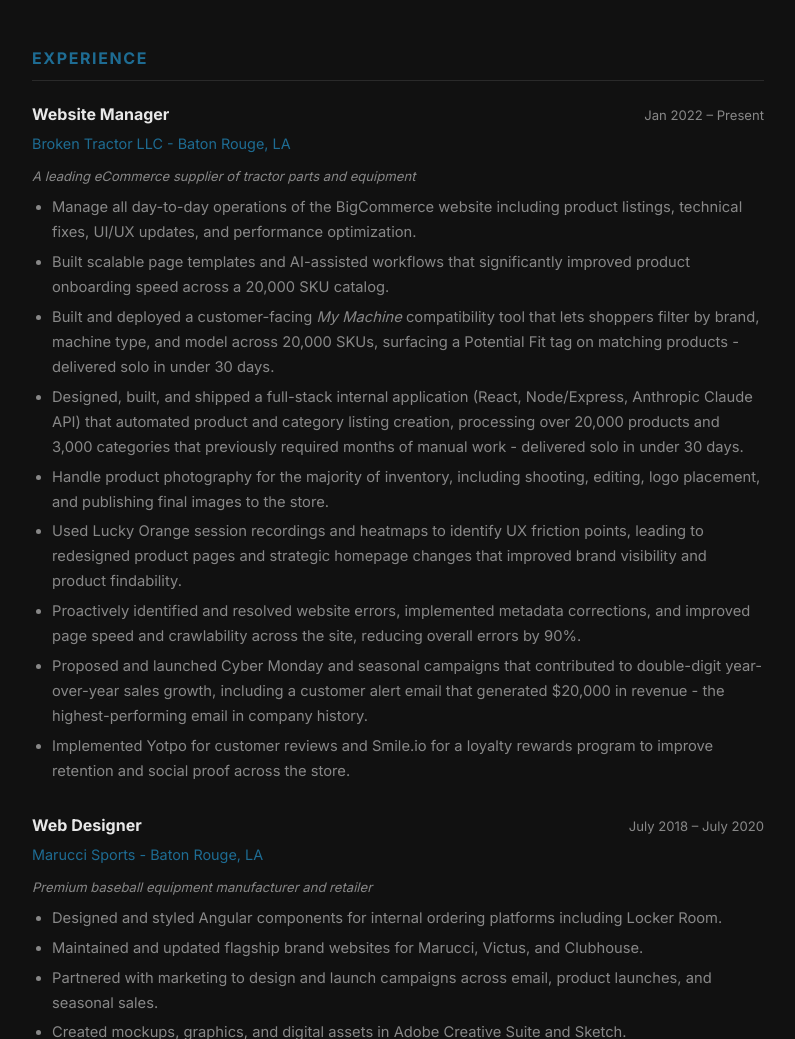
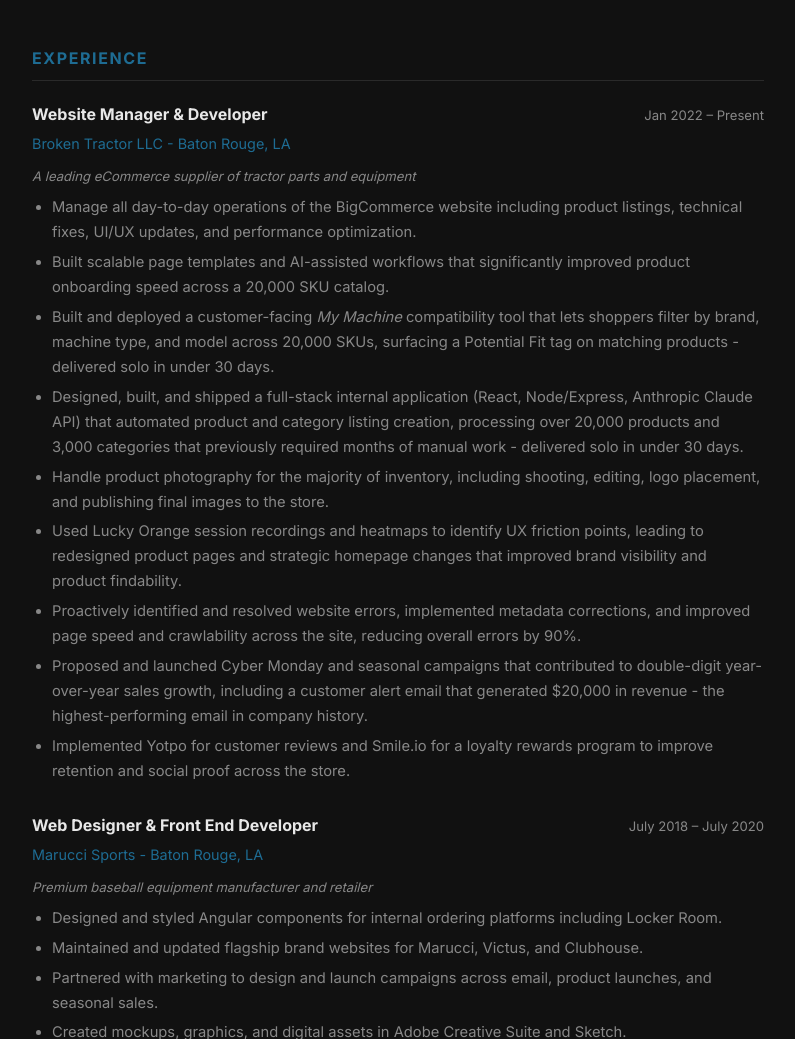
Before and after one commit to malford89/michaelalford.com, a website: page resume.html in a window 1280 px wide. Shown: the part 839-1878 px from the top of the page, without its empty margins (242-1037 px from the left). Drawn offline with Linux system fonts and the light colour scheme.

Commit message:
Update resume job titles for Broken Tractor and Marucci

```diff
--- a/resume.html
+++ b/resume.html
@@ -71,7 +71,7 @@
 
       <div class="resume-entry">
         <div class="resume-entry-header">
-          <span class="resume-entry-title">Website Manager</span>
+          <span class="resume-entry-title">Website Manager &amp; Developer</span>
           <span class="resume-entry-date">Jan 2022 – Present</span>
         </div>
         <div class="resume-entry-company">Broken Tractor LLC  -  Baton Rouge, LA</div>
@@ -91,7 +91,7 @@
 
       <div class="resume-entry">
         <div class="resume-entry-header">
-          <span class="resume-entry-title">Web Designer</span>
+          <span class="resume-entry-title">Web Designer &amp; Front End Developer</span>
           <span class="resume-entry-date">July 2018 – July 2020</span>
         </div>
         <div class="resume-entry-company">Marucci Sports  -  Baton Rouge, LA</div>
```
